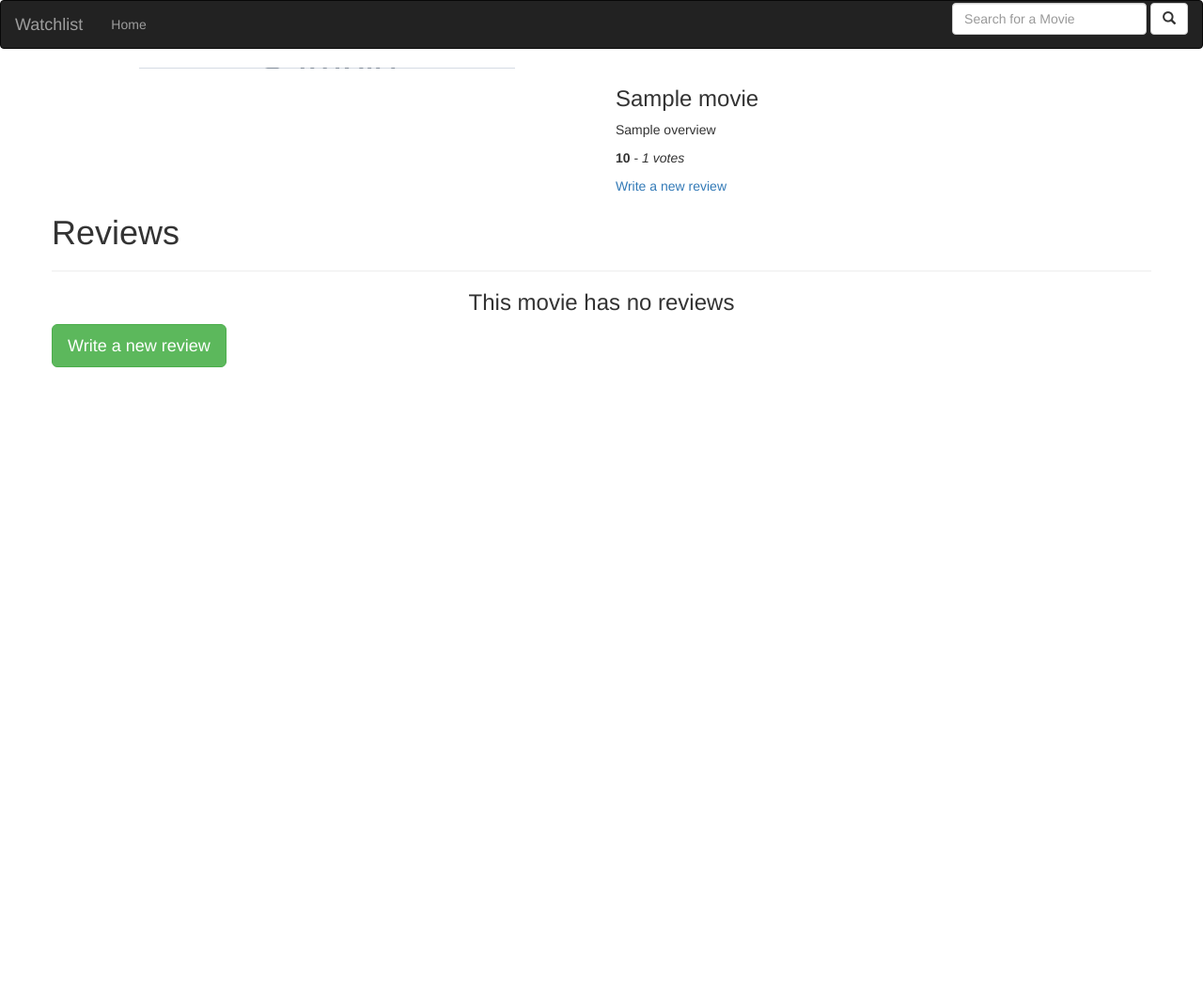
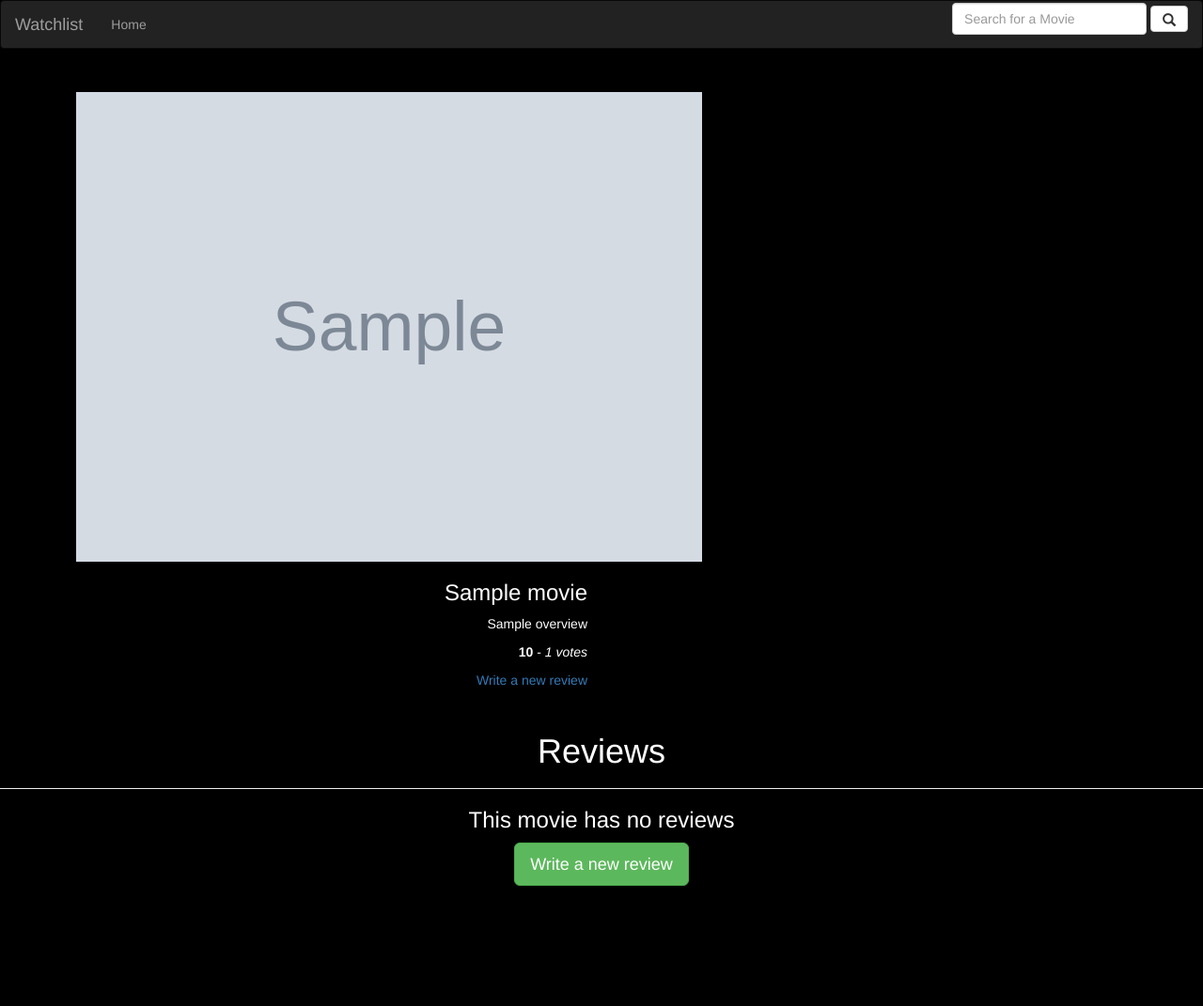
Before and after one commit to ramza007/watchlist2, a Python web app: template app/templates/movie.html in a window 1280 px wide. Shown: the whole page at 94% size. Before the commit the page ends 391 px from the top, so only its background shows below. Run offline with Jinja, Linux system fonts and the light colour scheme; the template is opened without the code that fills it: most values are stand-ins (such as "Sample title", 1, 10 or a date in 2020); grey boxes marked "Sample" are stand-in pictures; some libraries are stand-ins or nearby versions.

Commit message:
fixed poster display issue

```diff
--- a/app/templates/movie.html
+++ b/app/templates/movie.html
@@ -1,5 +1,5 @@
+<body style="background-color: black">
 {% extends 'base.html'%} {% import 'macros.html' as macro%}
-
 
 <!-- Styles block -->
 
@@ -8,11 +8,11 @@
 
 <!-- Content block -->
 {% block content %}
-<div class="container">
+<div class="container" style="text-align: right; color: white; padding: 2%;">
 
     <!-- Poster background -->
-    <div class="row">
-        <div class="col-xs-6 col-sm-6 col-md-6 col-lg-6 posterPath" style="background: url({{movie.poster}}) no-repeat center center">
+    <div style="float: left;" >
+        <img src="{{movie.poster}}" style="height: 500px;">
         </div>
 
         <div class="col-xs-6 col-sm-6 col-md-6 col-lg-6 movie-details">
@@ -32,7 +32,7 @@
 
     </div>
 
-    <div class="row">
+    <div style="text-align: center; color: white; padding-bottom: 10%;">
 
         <h1>Reviews</h1>
         <hr> {% if reviews %} {{macro.displayReviews(reviews)}} {% else%}
@@ -45,3 +45,4 @@
 
 </div>
 {% endblock %}
+</body>
```
Also changed, not shown: 1 other file.
